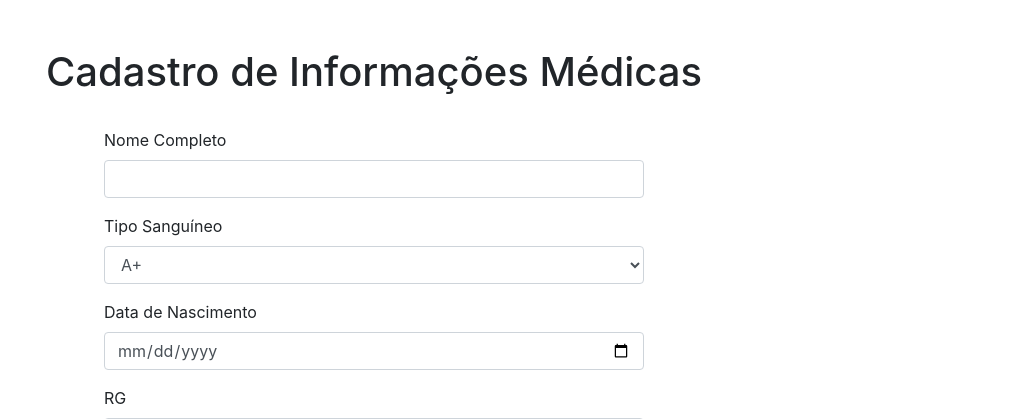
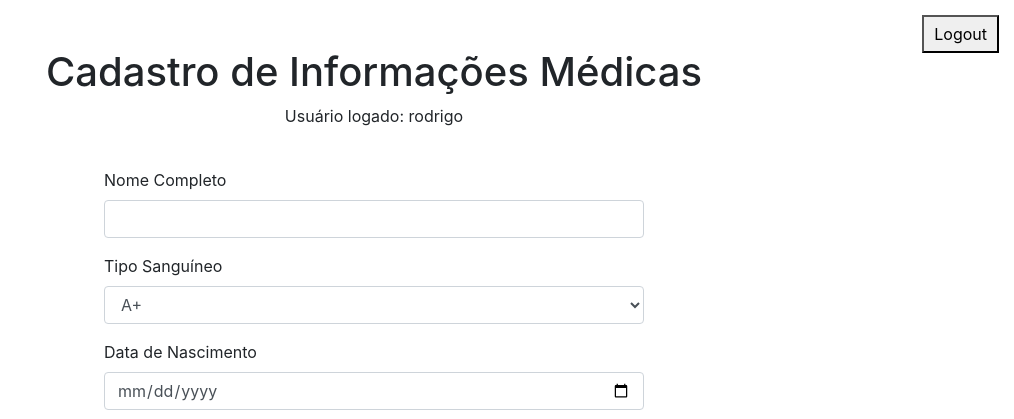
Before and after one commit to Troskaitis/MedicomLibras, a Flask app: page / in a window 1280 px wide. Shown: the top 419 px of the page, without its empty margins (266-1280 px from the left). Run offline with Flask 3, Linux system fonts and the light colour scheme; a user stored in the database is signed in; some libraries are stand-ins or nearby versions.

Commit message:
exibição do usuario logado e botao logout

```diff
--- a/my_medical_card/templates/form.html
+++ b/my_medical_card/templates/form.html
@@ -5,10 +5,22 @@
     <meta name="viewport" content="width=device-width, initial-scale=1.0">
     <title>Cadastro de Informações Médicas</title>
     <link rel="stylesheet" href="https://stackpath.bootstrapcdn.com/bootstrap/4.5.2/css/bootstrap.min.css">
+    <style>
+        .btnbtn-dangerbtn-block {
+            position: absolute;
+            top: 15px;
+            right: 15px;
+            padding: 5px 10px; /* Diminuindo o padding para ficar mais sutil */
+        }
+    </style>
 </head>
 <body>
     <div class="container mt-5">
         <h1 class="text-center">Cadastro de Informações Médicas</h1>
+        <p class="text-center">Usuário logado: {{ current_user.username }}</p>
+        <form method="POST" action="{{ url_for('logout') }}">
+            <button type="submit" class="btnbtn-dangerbtn-block">Logout</button>
+        </form>
         <br>
         <div class="row justify-content-center">
             <div class="col-md-6">
```
